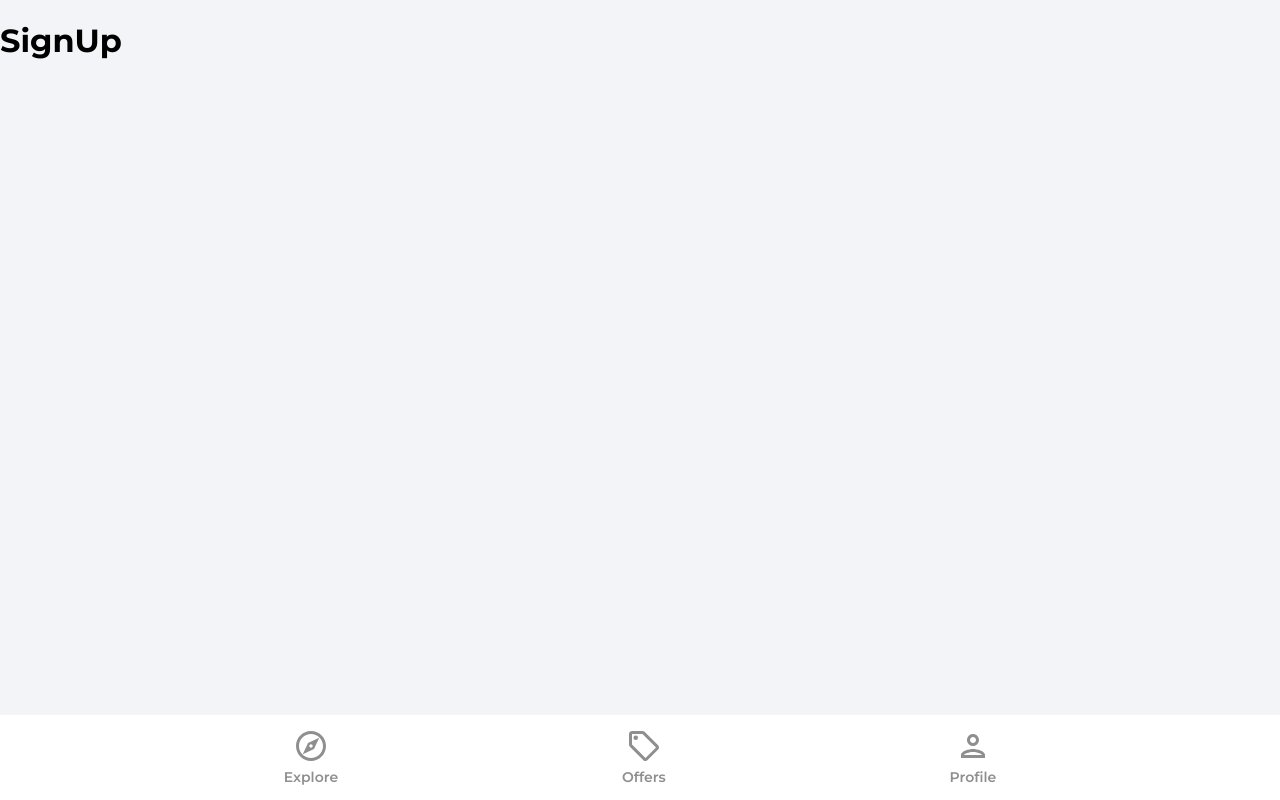
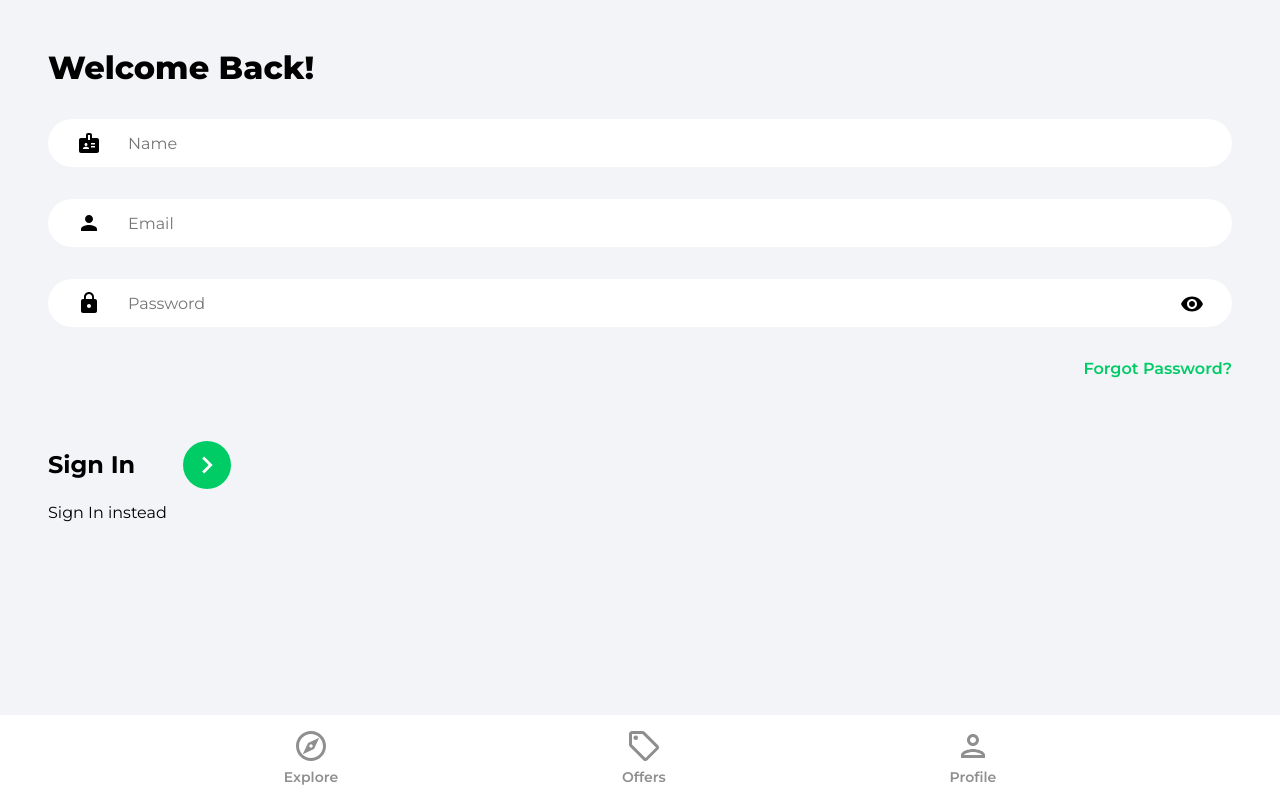
Before and after one commit to Iftee97/house-marketplace-react-firebase9, a React (Create React App) app: page /sign-up in a window 1280 px wide. Built offline with nearby package versions, Linux system fonts and the light colour scheme.

Commit message:
added SignIn and SignUp pages

```diff
--- a/src/pages/SignIn.jsx
+++ b/src/pages/SignIn.jsx
@@ -1,10 +1,69 @@
-import React from 'react'
+import React, { useState } from 'react'
+import { Link, useNavigate } from 'react-router-dom'
+import { ReactComponent as ArrowRightIcon } from '../assets/svg/keyboardArrowRightIcon.svg'
+import visibilityIcon from '../assets/svg/visibilityIcon.svg'
 
 const SignIn = () => {
+  const [email, setEmail] = useState('')
+  const [password, setPassword] = useState('')
+  const [showPassword, setShowPassword] = useState(false)
+  const navigate = useNavigate()
+
   return (
-    <div>
-      <h1>SignIn</h1>
-    </div>
+    <>
+      <div className="pageContainer">
+        <header>
+          <p className="pageHeader">Welcome Back!</p>
+        </header>
+
+        <main>
+          <form>
+            <input
+              type="email"
+              placeholder='Email'
+              className="emailInput"
+              value={email}
+              onChange={(e) => setEmail(e.target.value)}
+            />
+
+            <div className="passwordInputDiv">
+              <input
+                type={showPassword ? 'text' : 'password'}
+                placeholder='Password'
+                className="passwordInput"
+                value={password}
+                onChange={(e) => setPassword(e.target.value)}
+              />
+              <img
+                className='showPassword'
+                src={visibilityIcon}
+                alt="show password"
+                onClick={() => setShowPassword((prevState) => !prevState)}
+              />
+            </div>
+
+            <Link to='/forgot-password' className='forgotPasswordLink'>
+              Forgot Password?
+            </Link>
+
+            <div className="signInBar">
+              <p className="signInText">Sign In</p>
+              <button className='signInButton'>
+                <ArrowRightIcon
+                  fill='#fff'
+                  width='34px'
+                  height='34px'
+                />
+              </button>
+            </div>
+          </form>
+
+          {/* google OAuth component */}
+
+          <Link to='/sign-up' className='registerLlink'>Sign Up instead</Link>
+        </main>
+      </div>
+    </>
   )
 }
 
--- a/src/pages/SignUp.jsx
+++ b/src/pages/SignUp.jsx
@@ -1,10 +1,78 @@
-import React from 'react'
+import React, { useState } from 'react'
+import { Link, useNavigate } from 'react-router-dom'
+import { ReactComponent as ArrowRightIcon } from '../assets/svg/keyboardArrowRightIcon.svg'
+import visibilityIcon from '../assets/svg/visibilityIcon.svg'
 
 const SignUp = () => {
+  const [name, setName] = useState('')
+  const [email, setEmail] = useState('')
+  const [password, setPassword] = useState('')
+  const [showPassword, setShowPassword] = useState(false)
+  const navigate = useNavigate()
+
   return (
-    <div>
-      <h1>SignUp</h1>
-    </div>
+    <>
+      <div className="pageContainer">
+        <header>
+          <p className="pageHeader">Welcome Back!</p>
+        </header>
+
+        <main>
+          <form>
+            <input
+              type="text"
+              placeholder='Name'
+              className="nameInput"
+              value={name}
+              onChange={(e) => setName(e.target.value)}
+            />
+
+            <input
+              type="email"
+              placeholder='Email'
+              className="emailInput"
+              value={email}
+              onChange={(e) => setEmail(e.target.value)}
+            />
+
+            <div className="passwordInputDiv">
+              <input
+                type={showPassword ? 'text' : 'password'}
+                placeholder='Password'
+                className="passwordInput"
+                value={password}
+                onChange={(e) => setPassword(e.target.value)}
+              />
+              <img
+                className='showPassword'
+                src={visibilityIcon}
+                alt="show password"
+                onClick={() => setShowPassword((prevState) => !prevState)}
+              />
+            </div>
+
+            <Link to='/forgot-password' className='forgotPasswordLink'>
+              Forgot Password?
+            </Link>
+
+            <div className="signUpBar">
+              <p className="signUpText">Sign In</p>
+              <button className='signUpButton'>
+                <ArrowRightIcon
+                  fill='#fff'
+                  width='34px'
+                  height='34px'
+                />
+              </button>
+            </div>
+          </form>
+
+          {/* google OAuth component */}
+
+          <Link to='/sign-in' className='registerLlink'>Sign In instead</Link>
+        </main>
+      </div>
+    </>
   )
 }
 
```
